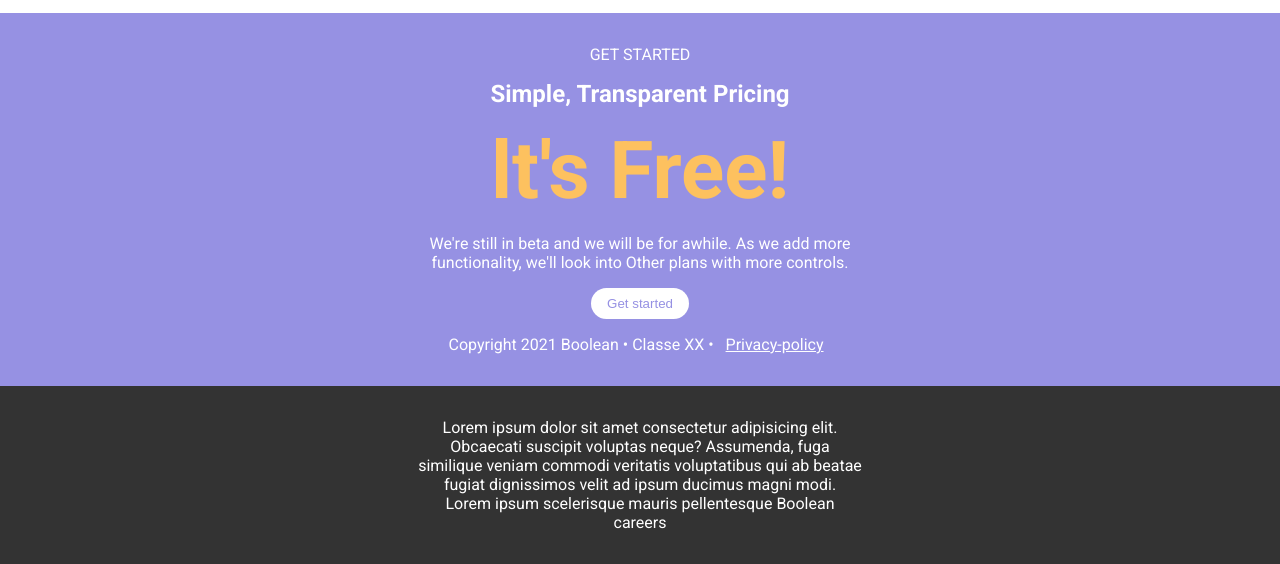
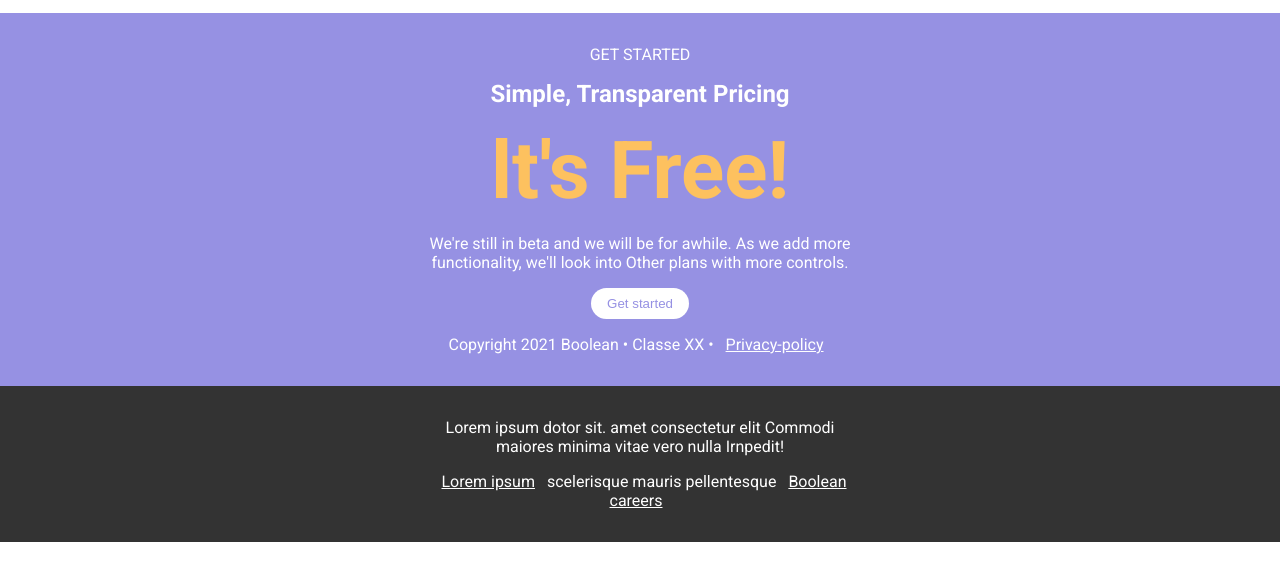
Before and after one commit to LuigginaRossi/htmlcss-responsive-layout, a plain HTML site: page index.html in a window 1280 px wide. Shown: the part 3949-4513 px from the top of the page. After the commit the page ends 4491 px from the top, so only its background shows below. Drawn offline with Linux system fonts and the light colour scheme.

Commit message:
add footer

```diff
--- a/css/style.css
+++ b/css/style.css
@@ -126,6 +126,9 @@ p{
     background-color: var(--secondary-color);
 }
 
+.a-underline{
+    text-decoration: underline;
+}
 
 /*************************************************
    SECTIONS
@@ -290,12 +293,11 @@ main section .testimonial.card{
 .pb1{
     padding-bottom: var(--spacer);
 }
-#a-underline{
-    text-decoration: underline;
-}
+
 
 /* footer section */
 .bg-tertiary{
     background-color: var(--tertiary-color);
     color: white;
+    text-align: center;
 }
--- a/index.html
+++ b/index.html
@@ -315,7 +315,7 @@
                     </div>
                     <button class="bt-white">Get started</button>
                     <div>
-                        Copyright 2021 Boolean • Classe XX • <a href="#" id="a-underline">Privacy-policy</a>
+                        Copyright 2021 Boolean • Classe XX • <a href="#" class="a-underline">Privacy-policy</a>
                     </div>
                 </div>
             </div>
@@ -325,11 +325,13 @@
     <footer class="bg-tertiary">
         <div class="container">
             <div class="md-50">
-                <div>
-                   Lorem ipsum dolor sit amet consectetur adipisicing elit. Obcaecati suscipit voluptas neque? Assumenda, fuga similique veniam commodi veritatis voluptatibus qui ab beatae fugiat dignissimos velit ad ipsum ducimus magni modi.
+                <div class="pb1">
+                    Lorem ipsum dotor sit. amet consectetur elit
+                    Commodi maiores minima vitae vero nulla Irnpedit!
                 </div>
                 <div>
-                    Lorem ipsum scelerisque mauris pellentesque Boolean careers
+                    <a href="" class="a-underline">Lorem ipsum</a>
+                    scelerisque mauris pellentesque <a href="" class="a-underline">Boolean careers</a>
                 </div>
             </div>
         </div>
```
